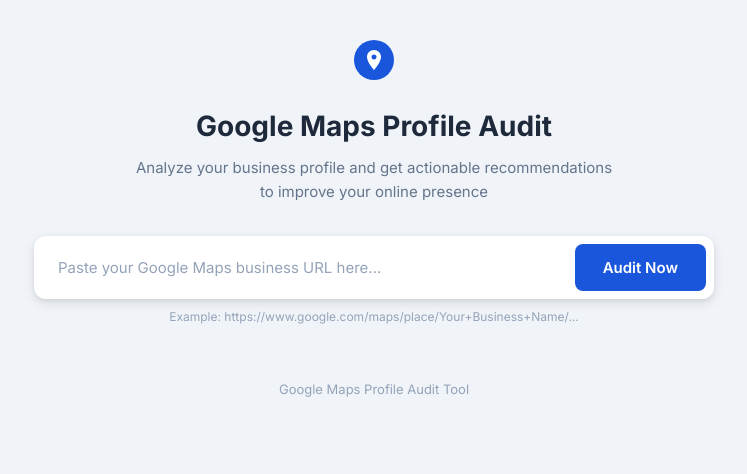
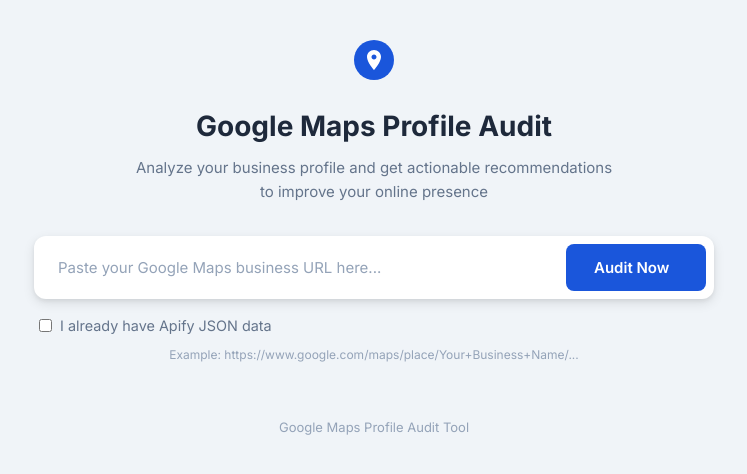
Before and after one commit to shreyashchandak00/gmb-audit-tool, a Flask app: page / in a window 1280 px wide. Shown: the top 474 px of the page, without its empty margins (266-1013 px from the left). Run offline with Flask 3, Linux system fonts and the light colour scheme.

Commit message:
feat: Add support for providing Apify JSON data directly to bypass Chrome scraper

```diff
--- a/app.py
+++ b/app.py
@@ -20,7 +20,6 @@ app = Flask(__name__)
 # In-memory task store
 tasks = {}
 
-
 @app.route('/')
 def index():
     return render_template('index.html')
@@ -29,12 +28,18 @@ def index():
 @app.route('/api/audit', methods=['POST'])
 def start_audit():
     data = request.get_json()
-    if not data or 'url' not in data:
-        return jsonify({'error': 'URL is required'}), 400
+    if not data:
+        return jsonify({'error': 'Data is required'}), 400
 
-    url = data['url'].strip()
-    if not validate_url(url):
-        return jsonify({'error': 'Please enter a valid Google Maps business URL'}), 400
+    url = data.get('url', '').strip()
+    apify_data = data.get('apify_data')
+
+    if not url and not apify_data:
+        return jsonify({'error': 'URL or Apify data is required'}), 400
+
+    if url and not apify_data:
+        if not validate_url(url):
+            return jsonify({'error': 'Please enter a valid Google Maps business URL'}), 400
 
     task_id = str(uuid.uuid4())
     q = Queue()
@@ -46,7 +51,7 @@ def start_audit():
     }
 
     thread = threading.Thread(
-        target=_run_audit_task, args=(task_id, url, q), daemon=True
+        target=_run_audit_task, args=(task_id, url, apify_data, q), daemon=True
     )
     thread.start()
 
@@ -54,7 +59,7 @@ def start_audit():
 
 
 @app.route('/api/progress/<task_id>')
-def progress(task_id):
+def stream_progress(task_id):
     if task_id not in tasks:
         return jsonify({'error': 'Task not found'}), 404
 
@@ -73,7 +78,6 @@ def progress(task_id):
         headers={
             'Cache-Control': 'no-cache',
             'X-Accel-Buffering': 'no',
-            'Connection': 'keep-alive',
         }
     )
 
@@ -102,11 +106,8 @@ def download(task_id):
     )
 
 
-def _run_audit_task(task_id: str, url: str, queue: Queue):
+def _run_audit_task(task_id: str, url: str, apify_data: dict, queue: Queue):
     try:
-        # Step 1: Scrape
-        scraper = GoogleMapsScraper()
-
         def progress_cb(message, percent):
             queue.put(json.dumps({
                 'status': 'scraping',
@@ -114,7 +115,49 @@ def _run_audit_task(task_id: str, url: str, queue: Queue):
                 'percent': int(percent * 0.7),  # Scraping = 0-70%
             }))
 
-        profile = scraper.scrape(url, progress_callback=progress_cb)
+        if apify_data:
+            # Bypass scraping, generate BusinessProfile directly from Apify JSON
+            queue.put(json.dumps({
+                'status': 'scraping',
+                'message': 'Parsing Apify data...',
+                'percent': 70,
+            }))
+
+            from scraper.data_models import BusinessProfile, BusinessHours
+
+            # Accommodate typical Apify output schema (like compass/google-maps-scraper)
+            img_urls = apify_data.get('imageUrls', [])
+            photos_count = apify_data.get('photosCount')
+            if photos_count is None and img_urls:
+                photos_count = len(img_urls)
+
+            profile = BusinessProfile(
+                url=url or apify_data.get('url', 'https://google.com/maps'),
+                name=apify_data.get('title') or apify_data.get('name'),
+                address=apify_data.get('address'),
+                phone=apify_data.get('phone') or apify_data.get('phoneUnformatted'),
+                website=apify_data.get('website'),
+                category=apify_data.get('categoryName') or apify_data.get('category'),
+                rating=apify_data.get('totalScore') or apify_data.get('rating'),
+                review_count=apify_data.get('reviewsCount'),
+                photos_count=photos_count,
+                description=apify_data.get('description'),
+            )
+
+            hours_data = apify_data.get('openingHours')
+            if hours_data:
+                if hasattr(hours_data, 'items'): # dict
+                    for day, hours in hours_data.items():
+                        profile.hours.append(BusinessHours(day=day, hours=hours))
+                elif isinstance(hours_data, list):
+                    for h in hours_data:
+                        if isinstance(h, dict) and 'day' in h and 'hours' in h:
+                            profile.hours.append(BusinessHours(day=h['day'], hours=h['hours']))
+
+        else:
+            # Step 1: Scrape
+            scraper = GoogleMapsScraper()
+            profile = scraper.scrape(url, progress_callback=progress_cb)
 
         # Step 2: Analyze
         queue.put(json.dumps({
@@ -153,8 +196,8 @@ def _run_audit_task(task_id: str, url: str, queue: Queue):
             'warning_count': audit_result.warning_count,
             'info_count': audit_result.info_count,
             'rating': profile.rating,
-            'review_count': profile.review_count or 0,
-            'photos_count': profile.photos_count or 0,
+            'review_count': profile.review_count,
+            'photos_count': profile.photos_count,
             'has_website': bool(profile.website),
             'has_hours': bool(profile.hours),
             'has_description': bool(profile.description),
--- a/static/js/app.js
+++ b/static/js/app.js
@@ -24,13 +24,18 @@ function isValidGoogleMapsUrl(url) {
 function normalizeGoogleMapsUrl(url) {
     try {
         const u = new URL(url);
-        const placeId =
-            u.searchParams.get('query_place_id') ||
-            u.searchParams.get('q_place_id') ||
-            u.searchParams.get('cid');
+        const cid = u.searchParams.get('cid');
+        const hasQueryPlaceId =
+            u.searchParams.has('query_place_id') || u.searchParams.has('q_place_id');
 
-        if (placeId) {
-            return `https://www.google.com/maps/place/?q=place_id:${placeId}`;
+        // Keep query_place_id URLs as-is; auto-converting them can resolve to a wrong place.
+        if (hasQueryPlaceId) {
+            return url;
+        }
+
+        // cid links are more stable when converted.
+        if (cid) {
+            return `https://www.google.com/maps/place/?q=cid:${cid}`;
         }
     } catch (_) {
         // Keep original URL if parsing fails
@@ -95,8 +100,69 @@ function renderResults(result) {
     const websiteValue = document.getElementById('stat-website-value');
 
     ratingValue.textContent = result.rating ? result.rating.toFixed(1) : 'N/A';
-    reviewsValue.textContent = result.review_count;
-    photosValue.textContent = result.photos_count;
+    reviewsValue.textContent = Number.isFinite(result.review_count) ? result.review_count : 'N/A';
+    photosValue.textContent = Number.isFinite(result.photos_count) ? result.photos_count : 'N/A';
+    websiteValue.textContent = result.has_website ? 'Yes' : 'No';
+
+    // Color coding stats
+    const ratingCard = document.getElementById('stat-rating');
+    if (result.rating && result.rating >= 4.0) ratingCard.className = 'stat-card good';
+    else if (result.rating && result.rating >= 3.0) ratingCard.className = 'stat-card warning';
+    else ratingCard.className = 'stat-card bad';
+
+    const websiteCard = document.getElementById('stat-website');
+    websiteCard.className = result.has_website ? 'stat-card good' : 'stat-card bad';
+
+    // Issue count badge
+    const issueCount = document.getElementById('issue-count');
+    issueCount.textContent = result.total_issues;
+    issueCount.className = result.total_issues === 0 ? 'issue-count zero' : 'issue-count';
+
+    // Issues list
+    const issuesList = document.getElementById('issues-list');
+    issuesList.innerHTML = '';
+
+    if (result.issues.length === 0) {
+        issuesList.innerHTML = '<p style="color: var(--success); text-align: center; padding: 20px;">No issues found! Your profile looks great.</p>';
+    } else {
+        result.issues.forEach(issue => {
+            const item = document.createElement('div');
+            item.className = 'issue-item ' + issue.severity;
+            item.innerHTML = `
+                <div class="issue-header">
+                    <span class="issue-title">${escapeHtml(issue.title)}</span>
+                    <span class="severity-badge ${issue.severity}">${issue.severity}</span>
+                </div>
+                <p class="issue-description">${escapeHtml(issue.description)}</p>
+                <div class="issue-recommendation">
+                    <strong>Recommendation:</strong>
+                    ${escapeHtml(issue.recommendation)}
+                </div>
+            `;
+            issuesList.appendChild(item);
+        });
+    }
+
+    // Show results section
+    resultsSection.style.display = 'block';
+    resultsSection.scrollIntoView({ behavior: 'smooth', block: 'start' });
+}
+
+function animateNumber(element, start, end, duration) {
+    const range = end - start;
+    const startTime = performance.now();
+
+    function step(currentTime) {
+        const elapsed = currentTime - startTime;
+        const progress = Math.min(elapsed / duration, 1);
+        // Ease out cubic
+        const eased = 1 - Math.pow(1 - progress, 3);
+        element.textContent = Math.round(start + range * eased);
+        if (progress < 1) requestAnimationFrame(step);
+    }
+    requestAnimationFrame(step);
+}
+
     websiteValue.textContent = result.has_website ? 'Yes' : 'No';
 
     // Color coding stats
@@ -164,11 +230,56 @@ function escapeHtml(text) {
     return div.innerHTML;
 }
 
+// Additional elements for Apify
+const useApifyCheckbox = document.getElementById('use-apify-data');
+const apifyContainer = document.getElementById('apify-container');
+const apifyDataInput = document.getElementById('apify-data-input');
+const urlHint = document.getElementById('url-hint');
+
+useApifyCheckbox.addEventListener('change', (e) => {
+    if (e.target.checked) {
+        apifyContainer.style.display = 'block';
+        urlInput.placeholder = "Optional: Paste mapped URL here...";
+        urlInput.required = false;
+        urlHint.style.display = 'none';
+        apifyDataInput.required = true;
+    } else {
+        apifyContainer.style.display = 'none';
+        urlInput.placeholder = "Paste your Google Maps business URL here...";
+        urlInput.required = true;
+        urlHint.style.display = 'block';
+        apifyDataInput.required = false;
+    }
+});
+
 // Form submission
 form.addEventListener('submit', async (e) => {
     e.preventDefault();
     const url = urlInput.value.trim();
 
+    let payloadStr = '{}';
+    let apifyData = null;
+
+    if (useApifyCheckbox.checked) {
+        const rawJson = apifyDataInput.value.trim();
+        if (!rawJson) {
+            showError('Please paste your Apify JSON data');
+            return;
+        }
+        try {
+            apifyData = JSON.parse(rawJson);
+            // If it's an array from Apify, process the first item
+            if (Array.isArray(apifyData) && apifyData.length > 0) {
+                apifyData = apifyData[0];
+            } else if (Array.isArray(apifyData)) {
+                showError('Apify JSON array is empty');
+                return;
+            }
+        } catch (err) {
+            showError('Invalid JSON format. Please check the data you pasted.');
+            return;
+        }
+    } else {
         if (!url) {
             showError('Please enter a Google Maps URL');
             return;
@@ -178,9 +289,10 @@ form.addEventListener('submit', async (e) => {
             showError('Please enter a valid Google Maps business URL (e.g., https://www.google.com/maps/place/...)');
             return;
         }
+    }
 
-    const normalizedUrl = normalizeGoogleMapsUrl(url);
-    if (normalizedUrl !== url) {
+    const normalizedUrl = url ? normalizeGoogleMapsUrl(url) : '';
+    if (normalizedUrl !== url && !useApifyCheckbox.checked) {
         // Show users the exact URL shape being used for a more stable scrape.
         urlInput.value = normalizedUrl;
     }
@@ -196,11 +308,15 @@ form.addEventListener('submit', async (e) => {
     progressSection.scrollIntoView({ behavior: 'smooth' });
 
     try {
+        const requestPayload = apifyData
+            ? { url: normalizedUrl || apifyData.url || '', apify_data: apifyData }
+            : { url: normalizedUrl };
+
         // Start audit
         const response = await fetch('/api/audit', {
             method: 'POST',
             headers: { 'Content-Type': 'application/json' },
-            body: JSON.stringify({ url: normalizedUrl }),
+            body: JSON.stringify(requestPayload),
         });
 
         const data = await response.json();
--- a/templates/index.html
+++ b/templates/index.html
@@ -32,14 +32,22 @@
                         required
                         autocomplete="off"
                     >
-                    <button type="submit" id="submit-btn">
+                    <button type="submit" id="submit-btn" style="min-width: 140px;">
                         <span class="btn-text">Audit Now</span>
                         <span class="btn-loader" style="display:none;">
                             <span class="spinner"></span>
                         </span>
                     </button>
                 </div>
-                <p class="input-hint">Example: https://www.google.com/maps/place/Your+Business+Name/...</p>
+                <div class="apify-toggle" style="margin-top: 15px; text-align: left; padding-left: 5px;">
+                    <label style="cursor: pointer; color: var(--text-muted); font-size: 0.9em; display: flex; align-items: center; gap: 8px;">
+                        <input type="checkbox" id="use-apify-data"> I already have Apify JSON data
+                    </label>
+                </div>
+                <div id="apify-container" style="display: none; margin-top: 15px;">
+                    <textarea id="apify-data-input" placeholder="Paste your Apify JSON output here...&#10;&#10;[{&#10;  &quot;title&quot;: &quot;Business Name&quot;,&#10;  &quot;rating&quot;: 4.5,&#10;  ...&#10;}]" rows="8" style="width: 100%; border-radius: 8px; border: 1px solid var(--border); padding: 15px; font-family: monospace; resize: vertical; max-height: 400px;"></textarea>
+                </div>
+                <p class="input-hint" id="url-hint">Example: https://www.google.com/maps/place/Your+Business+Name/...</p>
                 <div id="error-message" class="error-message" style="display:none;"></div>
             </form>
         </section>
```
Lines whose indentation alone changed are shown as unchanged.
